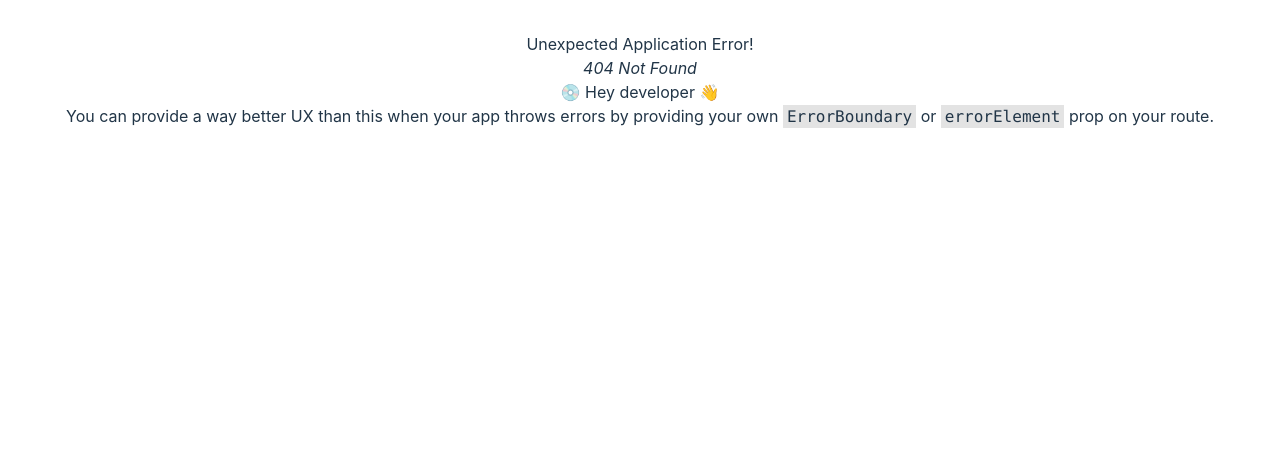
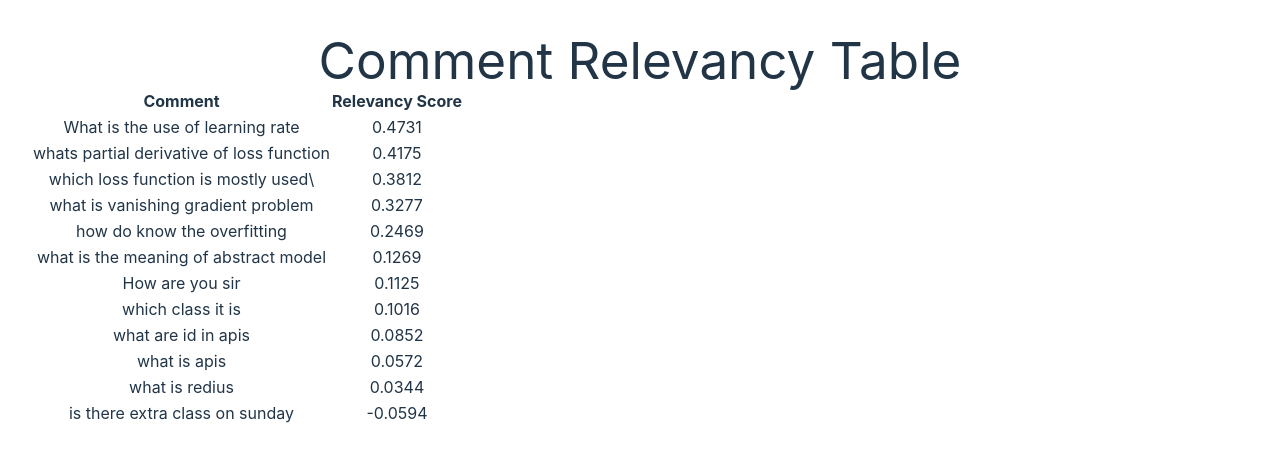
Before and after one commit to RutikRC/chat-relevancy-finder-frontend, a React (Vite) app: page /view in a window 1280 px wide. Before the commit this address had no page. Shown: the top 460 px of the page. Built offline with nearby package versions, Linux system fonts and the light colour scheme.

Commit message:
comment relevancy code

```diff
--- a/src/Router.jsx
+++ b/src/Router.jsx
@@ -1,11 +1,16 @@
 import { createBrowserRouter } from 'react-router-dom';
 import CreateForm from './pages/InputForm';
+import CommentRelevancyTable from './pages/SpamPage';
 
 const router = createBrowserRouter([
     {
         path: "/",
         element: <CreateForm />,
     },
+    {
+        path: "/view",
+        element: <CommentRelevancyTable />,
+    },
 ]);
 
 
--- /dev/null
+++ b/src/pages/SpamPage.jsx
@@ -0,0 +1,88 @@
+import React from "react";
+
+const CommentRelevancyTable = () => {
+    const data = [
+        {
+            "comment": "What is the use of learning rate",
+            "relevancyScore": 0.4731263816356659
+        },
+        {
+            "comment": "whats partial derivative of loss function",
+            "relevancyScore": 0.417471706867218
+        },
+        {
+            "comment": "which loss function is mostly used\\",
+            "relevancyScore": 0.3811797797679901
+        },
+        {
+            "comment": "what is vanishing gradient problem",
+            "relevancyScore": 0.32772359251976013
+        },
+        {
+            "comment": "how do know the overfitting",
+            "relevancyScore": 0.24688388407230377
+        },
+        {
+            "comment": "what is the meaning of abstract model",
+            "relevancyScore": 0.1269431859254837
+        },
+        {
+            "comment": "How are you sir",
+            "relevancyScore": 0.11247066408395767
+        },
+        {
+            "comment": "which class it is",
+            "relevancyScore": 0.10161466896533966
+        },
+        {
+            "comment": "what are id in apis",
+            "relevancyScore": 0.08519694209098816
+        },
+        {
+            "comment": "what is apis",
+            "relevancyScore": 0.05723315477371216
+        },
+        {
+            "comment": "what is redius",
+            "relevancyScore": 0.034356653690338135
+        },
+        {
+            "comment": "is there extra class on sunday",
+            "relevancyScore": -0.059424541890621185
+        }
+    ]
+
+    return (
+        <div className="container mx-auto p-4">
+            <h1 className="text-2xl font-bold mb-4 text-center text-white">
+                Comment Relevancy Table
+            </h1>
+            <div className="overflow-x-auto">
+                <table className="min-w-full bg-white border border-gray-300 rounded-lg shadow-md">
+                    <thead>
+                        <tr className="bg-gray-100 text-gray-600 uppercase text-sm leading-normal">
+                            <th className="py-3 px-6 text-left">Comment</th>
+                            <th className="py-3 px-6 text-right">Relevancy Score</th>
+                        </tr>
+                    </thead>
+                    <tbody className="text-gray-700 text-sm">
+                        {data.map((item, index) => (
+                            <tr
+                                key={index}
+                                className={`${index % 2 === 0 ? "bg-gray-50" : "bg-white"
+                                    } hover:bg-gray-200`}
+                            >
+                                <td className="py-3 px-6 text-left">{item.comment}</td>
+                                <td className="py-3 px-6 text-right">
+                                    {item.relevancyScore.toFixed(4)}
+                                </td>
+                            </tr>
+                        ))}
+                    </tbody>
+                </table>
+            </div>
+        </div>
+    );
+};
+
+export default CommentRelevancyTable;
```
